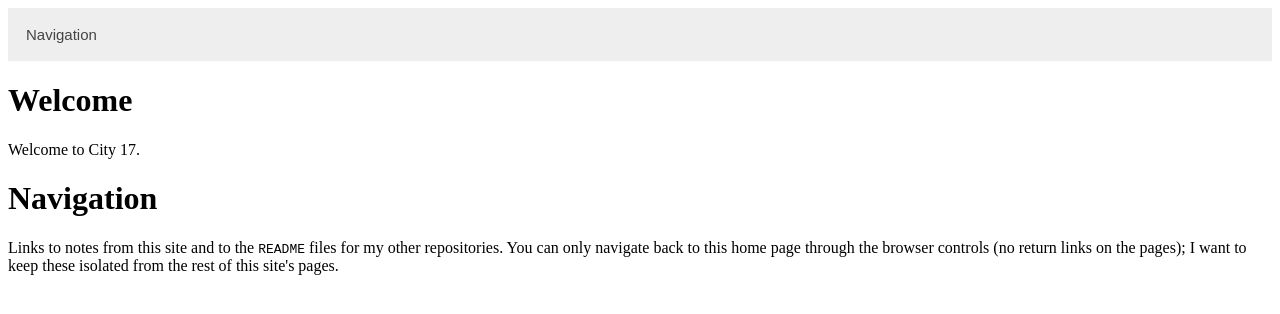
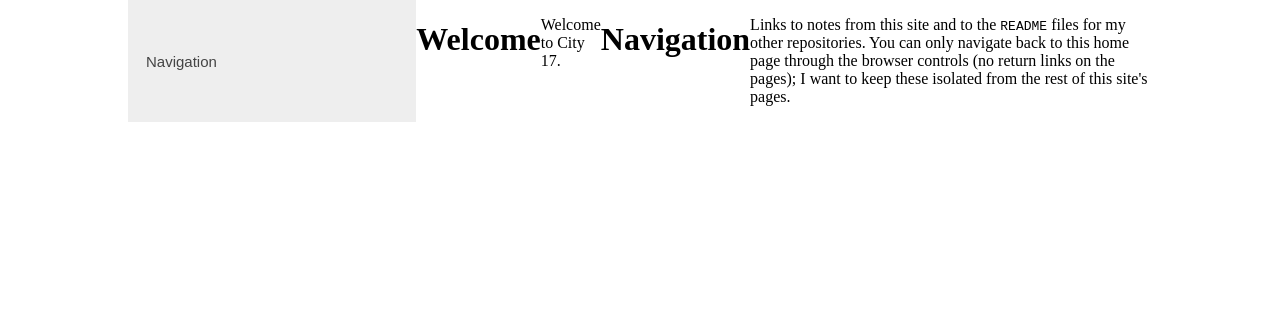
Before and after one commit to Backup158/Backup158.github.io, a Jekyll site: the page built from index.html, in a window 1280 px wide. Shown: the top 314 px of the page. Built offline with Jekyll 4.4.1, drawn with Linux system fonts in a browser that asks for light colours.

Commit message:
Update default.html
centered body

```diff
--- a/_layouts/default.html
+++ b/_layouts/default.html
@@ -20,6 +20,11 @@
     {{ content }}
 
     <style>
+      body {
+        display: flex;
+        margin: auto;
+        max-width: 80%;
+      }
       nav ul {
         display: flex;
         list-style: none;
```
